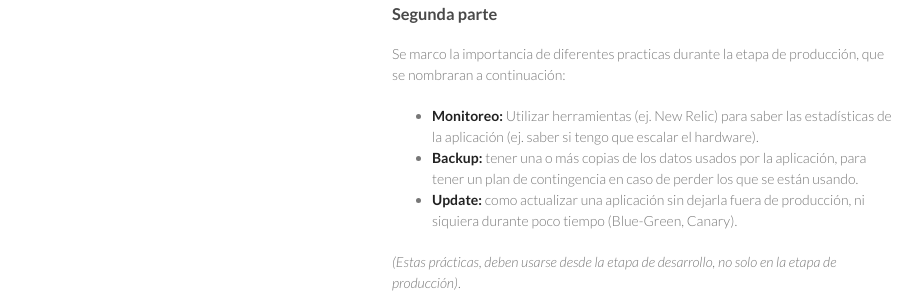
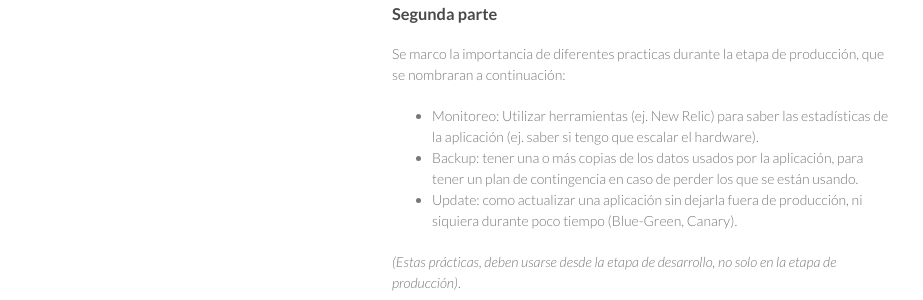
Before and after one commit to SoftwareEngineeringUNQ/bitacora, a Jekyll site: the page built from _posts/2015-06-29-resumen-clase-28.md, in a window 1280 px wide. Shown: the part 1003-1303 px from the top of the page, without its empty margins (178-1101 px from the left). Built offline with Jekyll 4.4.1, drawn with Linux system fonts in a browser that asks for light colours; part of the change alters nothing that is shown.

```diff
--- a/_posts/2015-06-29-resumen-clase-28.md
+++ b/_posts/2015-06-29-resumen-clase-28.md
@@ -43,8 +43,8 @@ Luego de la actividad, se llego a la conclusión de que:
 ###Segunda parte
 
 Se marco la importancia de diferentes practicas durante la etapa de producción, que se nombraran a continuación:
- - __Monitoreo:__ Utilizar herramientas (ej. New Relic) para saber las estadísticas de la aplicación (ej. saber si tengo que escalar el hardware).
- - __Backup:__ tener una o más copias de los datos usados por la aplicación, para tener un plan de contingencia en caso de perder los que se están usando.
- - __Update:__ como actualizar una aplicación sin dejarla fuera de producción, ni siquiera durante poco tiempo (Blue-Green, Canary).
+ - Monitoreo: Utilizar herramientas (ej. New Relic) para saber las estadísticas de la aplicación (ej. saber si tengo que escalar el hardware).
+ - Backup: tener una o más copias de los datos usados por la aplicación, para tener un plan de contingencia en caso de perder los que se están usando.
+ - Update: como actualizar una aplicación sin dejarla fuera de producción, ni siquiera durante poco tiempo (Blue-Green, Canary).
 
  _(Estas prácticas, deben usarse desde la etapa de desarrollo, no solo en la etapa de producción)_.
```
